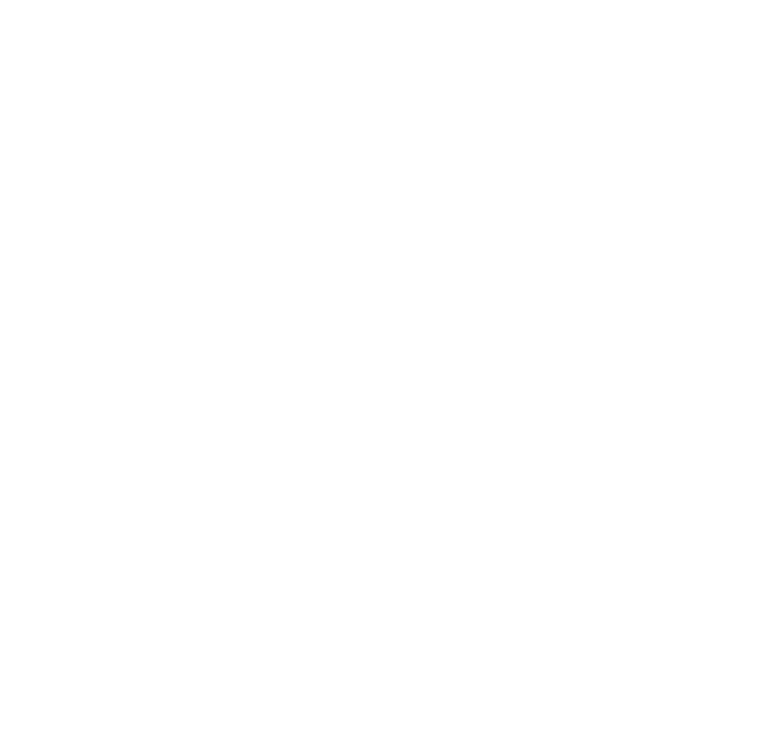
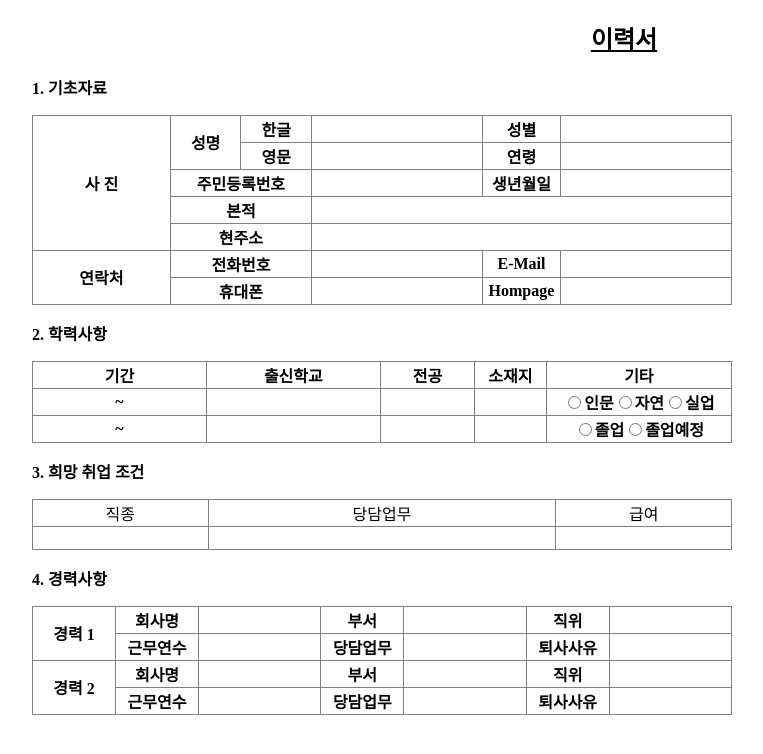
Before and after one commit to NaWonYeop/web, a plain HTML site: page resume.html in a window 1280 px wide. Shown: the whole page, without its empty margins (16-779 px from the left). Drawn offline with Linux system fonts and the light colour scheme.

Commit message:
'homewrok'

```diff
--- a/resume.html
+++ b/resume.html
@@ -1,12 +1,157 @@
 <!DOCTYPE html>
 <html lang="en">
+
 <head>
     <meta charset="UTF-8">
     <meta http-equiv="X-UA-Compatible" content="IE=edge">
     <meta name="viewport" content="width=device-width, initial-scale=1.0">
     <title>Document</title>
+    <style>
+        table
+        {
+            border-collapse: collapse;
+            width: 700px;
+            text-align: center;
+        }
+        ul
+        {
+            list-style: none;
+        }
+    </style>
 </head>
+
 <body>
+    <header>
+        <center>
+            <h2><ins> 이력서</ins></h2>
+        </center>
+    </header>
+    <ul>
+        <li><p><b>1. 기초자료</b></p>
+    <table border="1">
+        <tr>
+            <th rowspan="5" width=120>사 진</th>
+            <th rowspan="2" width=60>성명</th>
+            <th width=60>한글</th>
+            <th width=150>&nbsp;</th>
+            <th width=60>성별</th>
+            <th width=150>&nbsp;</th>
+        </tr>
+        <tr>
+            <th>영문</th>
+            <th>&nbsp;</th>
+            <th>연령</th>
+            <th>&nbsp;</th>
+        </tr>
+        <tr>
+            <th colspan="2">주민등록번호</th>
+            <th>&nbsp;</th>
+            <th>생년월일</th>
+            <th>&nbsp;</th>
+        </tr>
+        <tr>
+            <th colspan="2">본적</th>
+            <th colspan="3">&nbsp;</th>
+        </tr>
+        <tr>
+            <th colspan="2">현주소</th>
+            <th colspan="3">&nbsp;</th>
+
+        </tr>
+        <tr>
+            <th rowspan="2">연락처</th>
+            <th colspan="2">전화번호</th>
+            <th>&nbsp;</th>
+            <th>E-Mail</th>
+            <th>&nbsp;</th>
+        </tr>
+        <tr>
+            <th colspan="2">휴대폰</th>
+            <th>&nbsp;</th>
+            <th>Hompage</th>
+            <th>&nbsp;</th>
+        </tr>
+
+
+    </table></li>
+    <li><p><b>2. 학력사항</b></p>
+    <table border="1">
+        <tr>
+            <th width=150>기간</th>
+            <th width=150>출신학교</th>
+            <th width=80>전공</th>
+            <th width=60>소재지</th>
+            <th width=160>기타</th>
+        </tr>
+        <tr>
+            <th>~</th>
+            <th></th>
+            <th></th>
+            <th></th>
+            <th><input type="radio" name="ca" id="dl">인문<input type="radio" name="ca" id="dl">자연<input type="radio" name="ca" id="dl">실업</th>
+        </tr>  <tr>
+            <th>~</th>
+            <th></th>
+            <th></th>
+            <th></th>
+            <th><input type="radio" name="fa" id="ff">졸업<input type="radio" name="fa" id="ff">졸업예정</th>
+        </tr>
+    </table></li>
+    <p><b>3. 희망 취업 조건</b></p>
+    <table border="1">
+        <tr>
+            <td width=150>직종</td>
+            <td width=300>당담업무</td>
+            <td width=150>급여</td>
+        </tr>
+        <tr>
+            <td height=20></td>
+            <td></td>
+            <td></td>
+        </tr>
+
+    </table>
+    <p><b>4. 경력사항</b></p>
+    <table border="1">
+        <tr>
+            <th rowspan="2" width=80>경력 1</th>
+            <th width=80>회사명</th>
+            <th></th>
+            <th width=80>부서</th>
+            <th></th>
+            <th width=80>직위</th>
+            <th></th>
+        </tr>
+        <tr>
+            <th>근무연수</th>
+            <th></th>
+            <th>당담업무</th>
+            <th></th>
+            <th>퇴사사유</th>
+            <th></th>
+        </tr>
+        <tr>
+            <th rowspan="2">경력 2</th>
+            <th>회사명</th>
+            <th></th>
+            <th>부서</th>
+            <th></th>
+            <th>직위</th>
+            <th></th>
+        </tr>
+        <tr>
+            <th>근무연수</th>
+            <th></th>
+            <th>당담업무</th>
+            <th></th>
+            <th>퇴사사유</th>
+            <th></th>
+        </tr>
+
+
+    </table>
+</ul>
 
 </body>
+
 </html>
```
